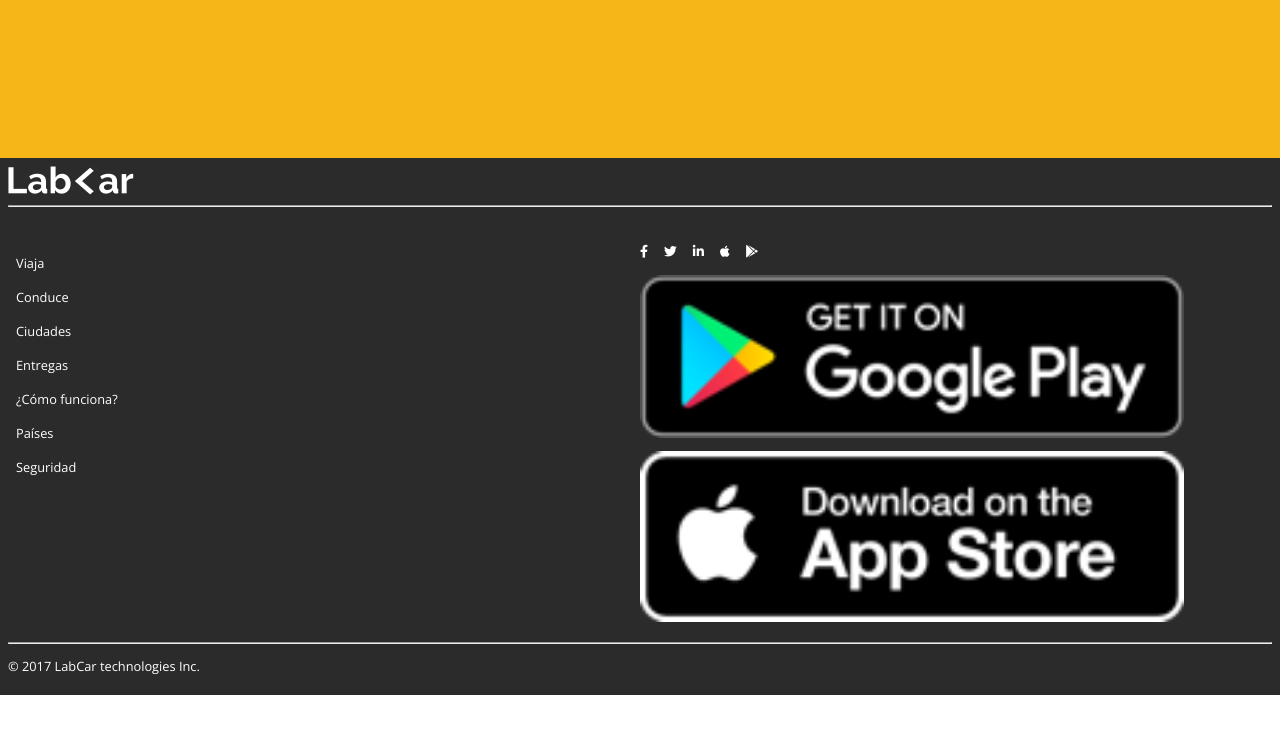
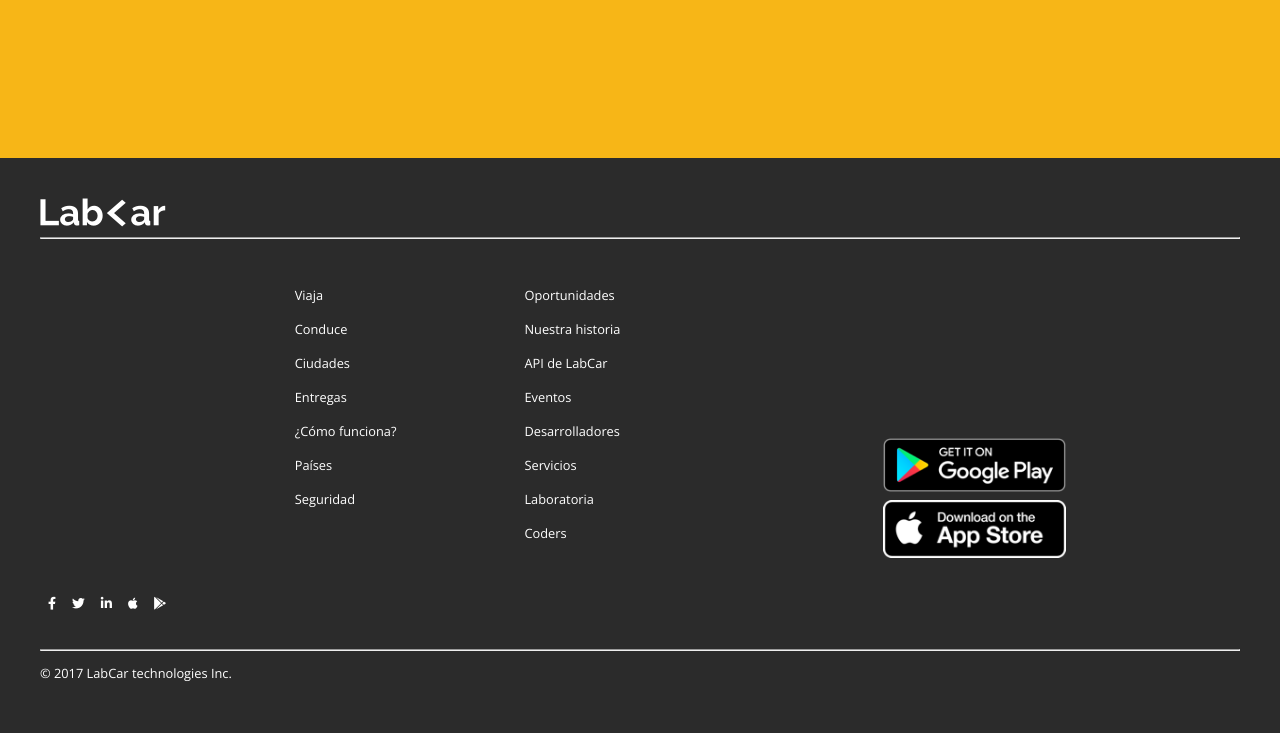
Before and after one commit to IselaReyesPerdomo94/Lab-car008, a plain HTML site: page index.html in a window 1280 px wide. Shown: the part 2642-3375 px from the top of the page. Before the commit the page ends 3337 px from the top, so only its background shows below. Drawn offline with nearby package versions, Linux system fonts and the light colour scheme.

Commit message:
Estilizando footer para escritorio

```diff
--- a/index.html
+++ b/index.html
@@ -116,10 +116,21 @@
                     <li>Viaja</li>
                     <li>Conduce</li>
                     <li>Ciudades</li>
+
                     <li>Entregas</li>
                     <li>¿Cómo funciona?</li>
                     <li>Países</li>
                     <li>Seguridad</li>
+                </ul>
+                <ul class="footer-op-desk">
+                    <li>Oportunidades</li>
+                    <li>Nuestra historia</li>
+                    <li>API de LabCar</li>
+                    <li>Eventos</li>
+                    <li>Desarrolladores</li>
+                    <li>Servicios</li>
+                    <li>Laboratoria</li>
+                    <li>Coders</li>
                 </ul>
             </div>
             <div class="media-icon">
@@ -133,7 +144,15 @@
                 <img src="img/google-play.png" alt="google-play">
                 <img src="img/app-store.png" alt="app-store">
             </div>
+
         </div>
+        <ul class="media-desk">
+            <li><i class="fab fa-facebook-f"></i></li>
+            <li><i class="fab fa-twitter"></i></li>
+            <li><i class="fab fa-linkedin-in"></i></li>
+            <li><i class="fab fa-apple"></i></li>
+            <li><i class="fab fa-google-play"></i></li>
+        </ul>
         <div class="rights">
             <hr>
             <p>© 2017 LabCar technologies Inc.</p>
--- a/style.css
+++ b/style.css
@@ -326,7 +326,8 @@
 }
 
 .footer-options,
-.media-icon {
+.media-icon,
+.media-desk {
     display: flex;
     width: 50%;
     margin: 0;
@@ -334,24 +335,28 @@
 }
 
 .footer-options li,
-.media-icon li {
+.media-icon li,
+.media-desk li {
     list-style: none;
     padding-top: 1rem;
     font-size: 0.8rem;
 }
 
 .footer-options ul,
-.media-icon ul {
+.media-icon ul,
+.media-desk ul {
     margin: 0;
     padding: 1rem;
 }
 
+.media-icon ul,
 .media-icon ul {
     display: flex;
     padding: 0px;
 }
 
-.media-icon i {
+.media-icon i,
+.media-desk i {
     flex-direction: row;
     justify-content: space-between;
     color: white;
@@ -360,7 +365,8 @@
     padding: 0.5rem 1rem 0.5rem 0rem;
 }
 
-.media-icon {
+.media-icon,
+.media-desk {
     display: block;
     justify-content: center;
     align-items: center;
@@ -369,6 +375,14 @@
 .media-icon img {
     width: 85%;
     padding-top: 0.5rem;
+}
+
+.footer-op-desk {
+    display: none;
+}
+
+.media-desk {
+    display: none;
 }
 
 
@@ -511,4 +525,40 @@
     .map {
         width: fit-content;
     }
+    .footer-op-desk {
+        display: inline-block;
+        margin: 2rem;
+    }
+    .footer-op-desk ul {
+        padding: 3rem;
+    }
+    .media-icon img {
+        width: 50%;
+        padding-top: 0.5rem;
+    }
+    .media-icon i {
+        display: none;
+    }
+    .media-icon {
+        display: flex;
+        flex-direction: column;
+        width: 30%;
+        align-items: baseline;
+        justify-content: flex-end;
+    }
+    .media-desk {
+        display: flex;
+        justify-content: left;
+        padding: 1rem;
+    }
+    .footer-options {
+        width: 70%;
+        justify-content: center;
+    }
+    .footer-options ul {
+        margin: 0rem 3rem;
+    }
+    footer {
+        padding: 2rem;
+    }
 }
```
